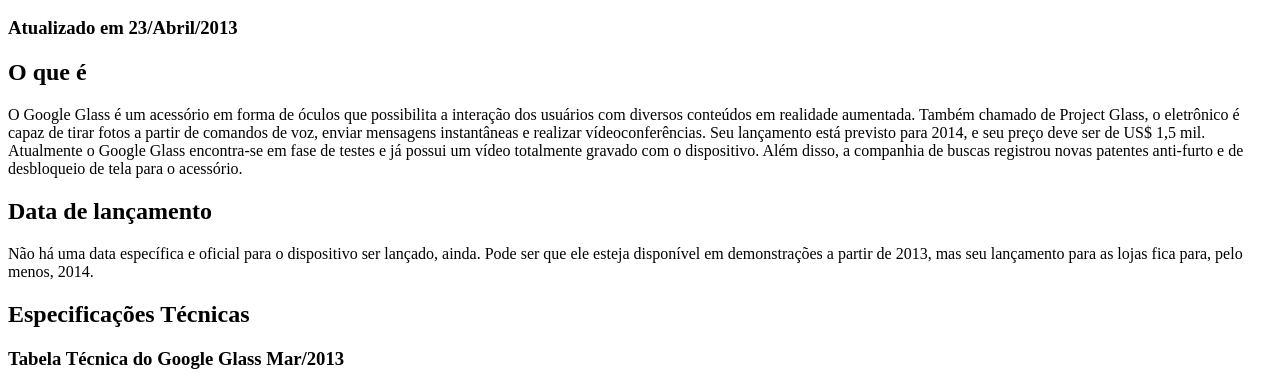
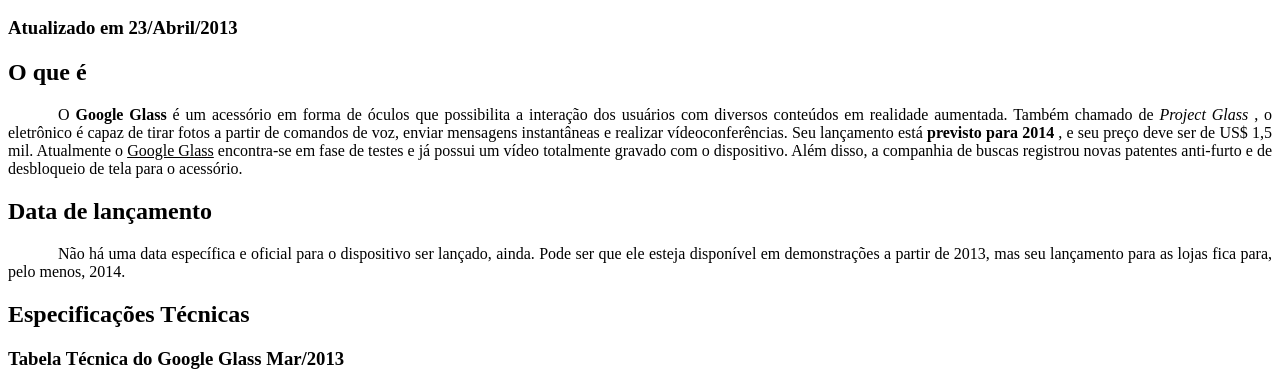
Before and after one commit to MMichels/ProjectGlass, a plain HTML site: page public_html/index.html in a window 1280 px wide. Shown: the part 402-787 px from the top of the page. Drawn offline with Linux system fonts and the light colour scheme.

Commit message:
Aula04 - Formatação de texto: 	- como formatar um texto em negrito, italico 	- como realizar alinhamento de paragrafos utilizando css 	- como realizar formatações globais.

```diff
--- a/public_html/index.html
+++ b/public_html/index.html
@@ -1,8 +1,16 @@
 <!DOCTYPE html>
 <html lang="pt-br">
     <head>
+        <!-- Configurações de funcionalidade !-->
         <meta charset="UTF-8">
         <meta name="viewport" content="width=device-width, initial-scale=1.0">
+        <!-- Configurações de estilo global -->
+        <style>
+            p{
+                text-align: justify;
+                text-indent: 50px;
+            }
+        </style>
         <title>Saiba tudo sobre o Google Glass</title>
     </head>
     <body>
@@ -27,12 +35,20 @@
                 <h3>Atualizado em 23/Abril/2013</h3>
             </hgroup>
             <h2>O que é</h2>
-                <p>O Google Glass é um acessório em forma de óculos que possibilita a interação dos
+            <p>O
+                <b>Google Glass</b>
+                é um acessório em forma de óculos que possibilita a interação dos
                 usuários com diversos conteúdos em realidade aumentada.
-                Também chamado de Project Glass, o eletrônico é capaz de tirar fotos a partir de
+                Também chamado de
+                <i>Project Glass</i>
+                , o eletrônico é capaz de tirar fotos a partir de
                 comandos de voz, enviar mensagens instantâneas e realizar vídeo&shy;conferências. Seu
-                lançamento está previsto para 2014, e seu preço deve ser de US$ 1,5 mil.
-                Atualmente o Google Glass encontra-se em fase de testes e já possui um vídeo
+                lançamento está
+                <span style="font-weight: bolder;">previsto para 2014</span>
+                , e seu preço deve ser de US$ 1,5 mil.
+                Atualmente o
+                <span style="text-decoration: underline;">Google Glass</span>
+                encontra-se em fase de testes e já possui um vídeo
                 totalmente gravado com o dispositivo. Além disso, a companhia de buscas
                 registrou novas patentes anti-furto e de desbloqueio de tela para o acessório.</p>
             <h2>Data de lançamento</h2>
```
